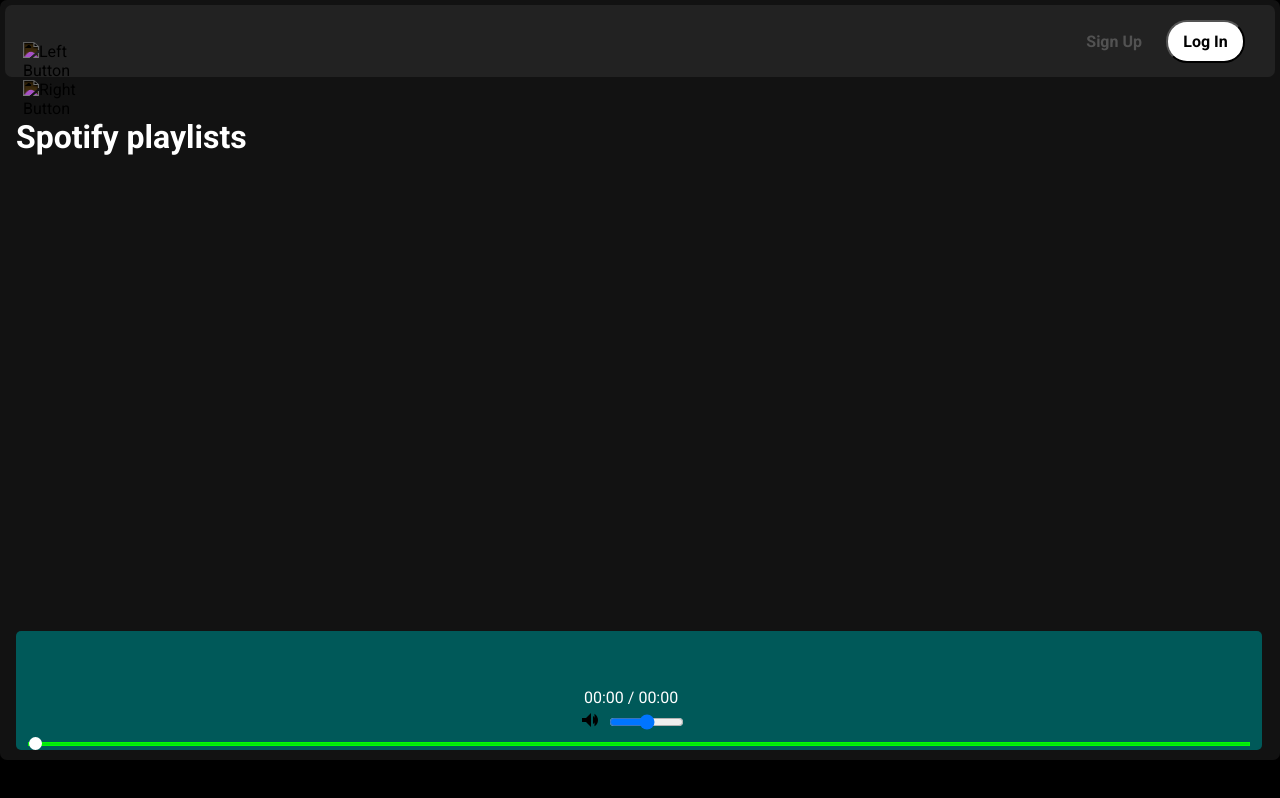
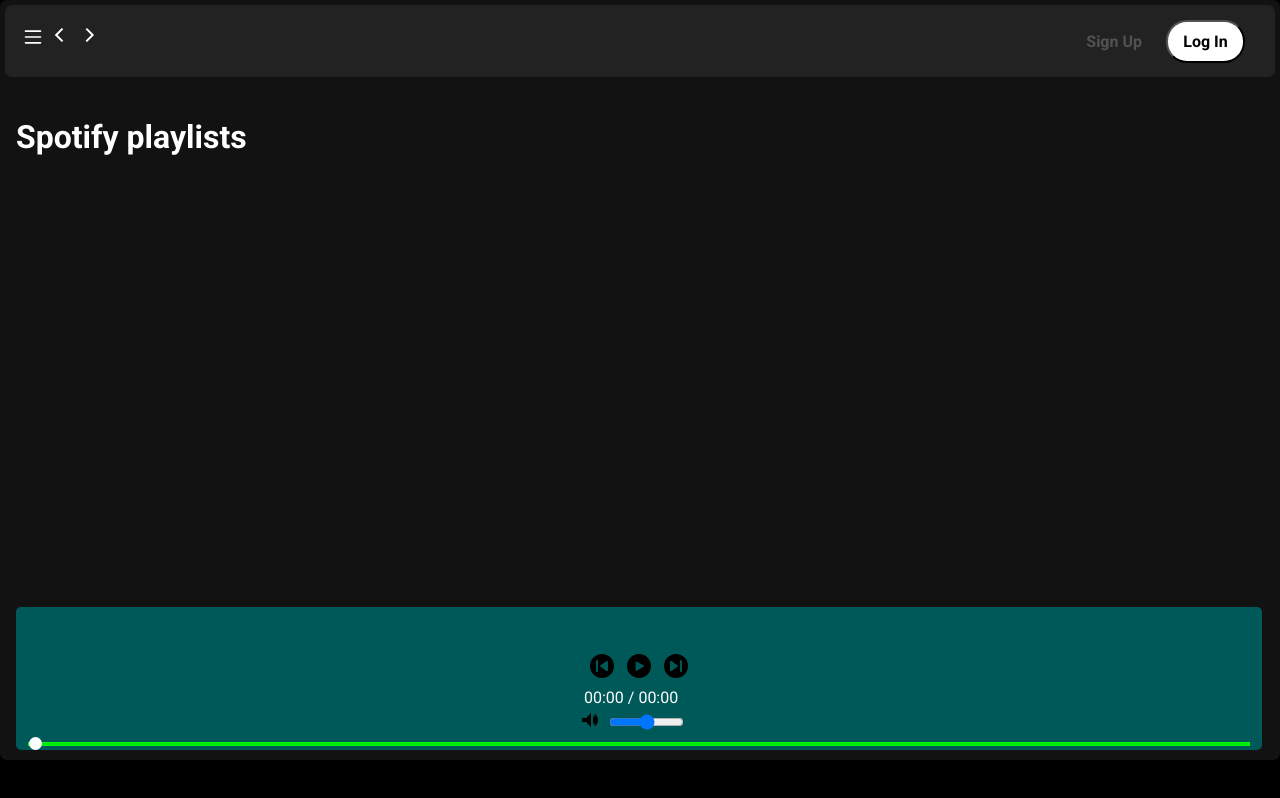
Before and after one commit to MuizNITW/Spotify-Web-Player-Project, a plain HTML site: page index.html in a window 1280 px wide. Drawn offline with Linux system fonts and the light colour scheme; the site is published under a folder, as on GitHub Pages, so addresses that start at the root find nothing; no server answers.

Commit message:
Update index.html

```diff
--- a/index.html
+++ b/index.html
@@ -31,13 +31,13 @@
                     <img src="./SVGs/cross.svg" alt="cross" class="invert  cross">
                 </div>
                 <ul>
-                    <li><img src="/SVGs/home.svg" alt="home" class="invert">Home</li>
-                    <li><img src="/SVGs/search.svg" alt="search" class="invert">Search</li>
+                    <li><img src="./SVGs/home.svg" alt="home" class="invert">Home</li>
+                    <li><img src="./SVGs/search.svg" alt="search" class="invert">Search</li>
                 </ul>
             </div>
             <div class="library bg-grey rounded m-1 p-1 font-spotify">
                 <div class="heading">
-                    <img src="/SVGs/playlist.svg" alt="playlist" class="invert">
+                    <img src="./SVGs/playlist.svg" alt="playlist" class="invert">
                     <h2>
                         Your library
                     </h2>
@@ -70,10 +70,10 @@
             <div class="header m-1 rounded">
                 <div class="nav">
                     <div class="hamburgerContainer">
-                        <img src="/SVGs/hamburger.svg" alt="" class="invert hamburger">
+                        <img src="./SVGs/hamburger.svg" alt="" class="invert hamburger">
 
-                        <img src="/SVGs/lbutton.svg" alt="Left Button" class="invert">
-                        <img src="/SVGs/rbutton.svg" alt="Right Button" class="invert">
+                        <img src="./SVGs/lbutton.svg" alt="Left Button" class="invert">
+                        <img src="./SVGs/rbutton.svg" alt="Right Button" class="invert">
                     </div>
 
 
@@ -101,14 +101,14 @@
                     </div>
 
                     <div class="songButtons flex">
-                        <img src="/SVGs/prevSong.svg" alt="" id="previous">
-                        <img src="/SVGs/playsong.svg" alt="" id="play">
-                        <img src="/SVGs/nextSong.svg" alt="" id="next">
+                        <img src="./SVGs/prevSong.svg" alt="" id="previous">
+                        <img src="./SVGs/playsong.svg" alt="" id="play">
+                        <img src="./SVGs/nextSong.svg" alt="" id="next">
                     </div>
                     <div class="misDetails">
                         <div class="songTime">00:00 / 00:00</div>
                         <div class="volume">
-                            <img src="SVGs/volume.svg" alt="" id="volButton">
+                            <img src="./SVGs/volume.svg" alt="" id="volButton">
                             <div class="range">
                                 <input type="range" name="volume" id="" style="width: 75px;">
                             </div>
@@ -122,7 +122,7 @@
 
         </div>
     </div>
-    <script src="/js/script.js">
+    <script src="./js/script.js">
 
     </script>
 </body>
```
